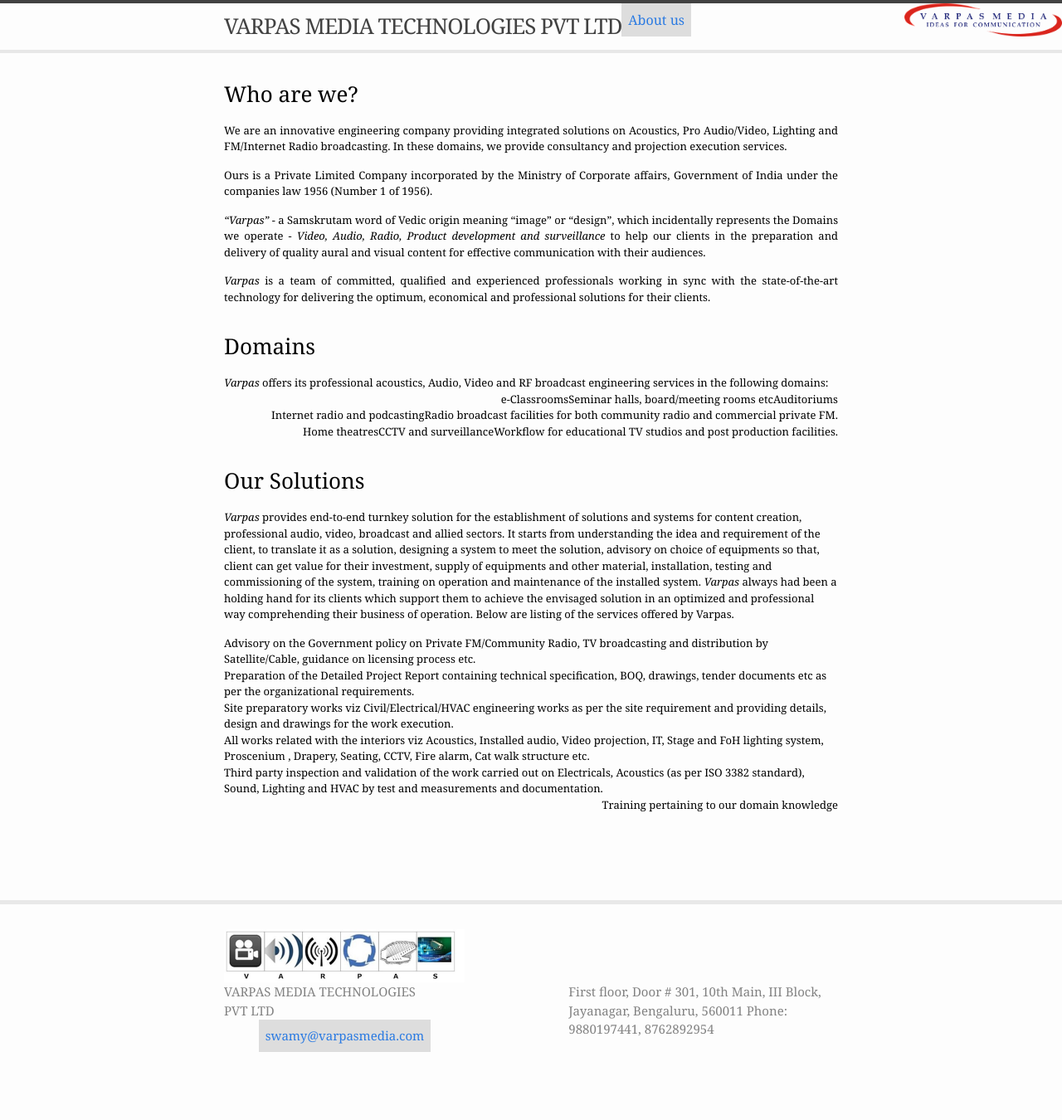
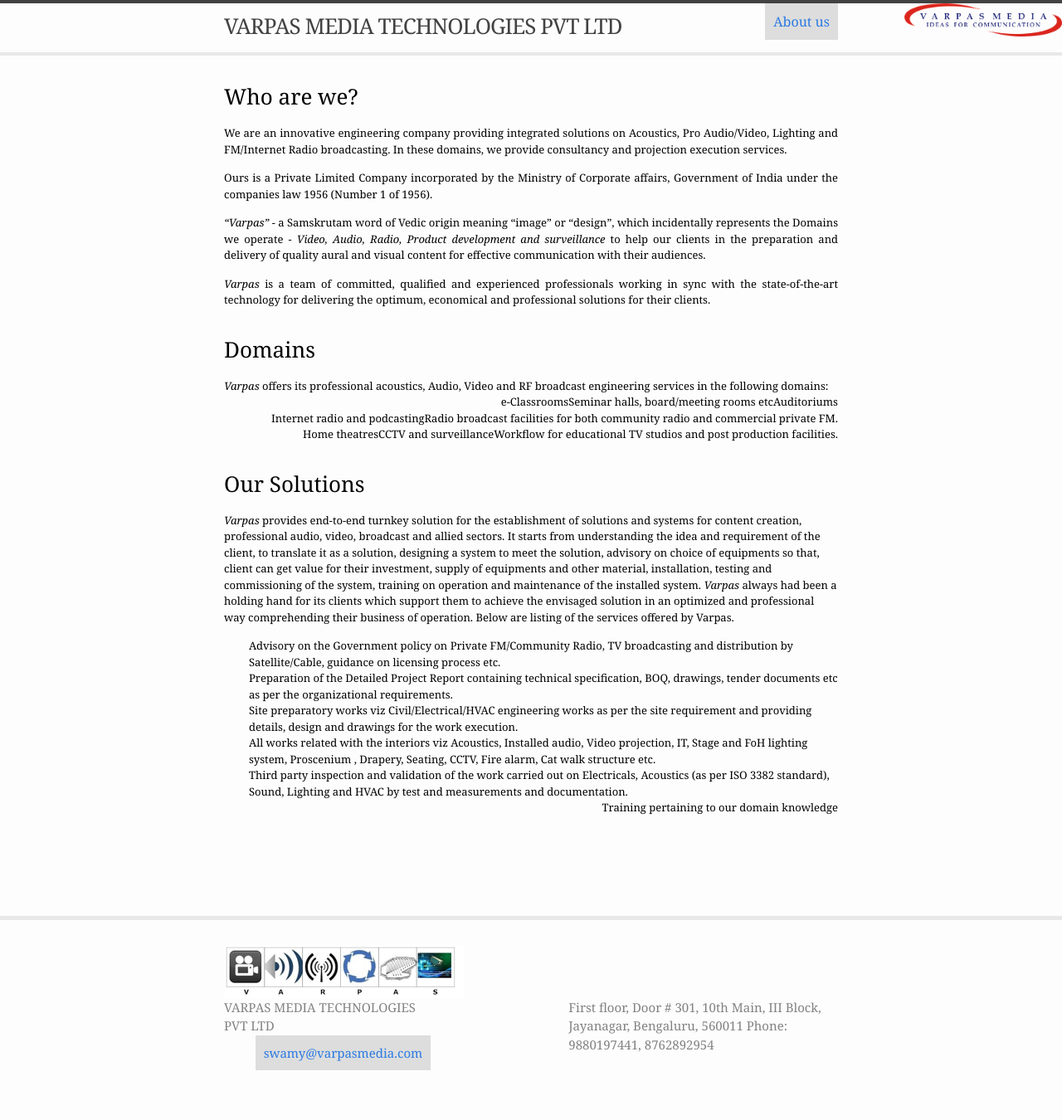
Before and after one commit to VarpasMedia/VarpasMedia.github.io, a Jekyll site: the page built from index.md, in a window 1280 px wide. Shown: the whole page at 83% size. Built offline with Jekyll 4.4.1, drawn with Linux system fonts in a browser that asks for light colours; before the commit the page ends 1313 px from its top, so only the background shows below that.

Commit message:
Update header.html

```diff
--- a/_includes/header.html
+++ b/_includes/header.html
@@ -15,7 +15,7 @@
 <style>
 ul {
   list-style-type: none;
-  margin: 0;
+  margin: 10;
   padding: 0;
   overflow: hidden;
 }
@@ -26,7 +26,7 @@ li {
 
 li a {
   display: block;
-  padding: 8px;
+  padding: 10px;
   background-color: #dddddd;
 }
 </style>
@@ -34,7 +34,7 @@ li a {
 <body>
 
 <ul>
-   <li style="float:left"><a class="active" href="about">About us</a></li>
+   <li style="float:right"><a class="active" href="about">About us</a></li>
 
 </ul>
 
```
